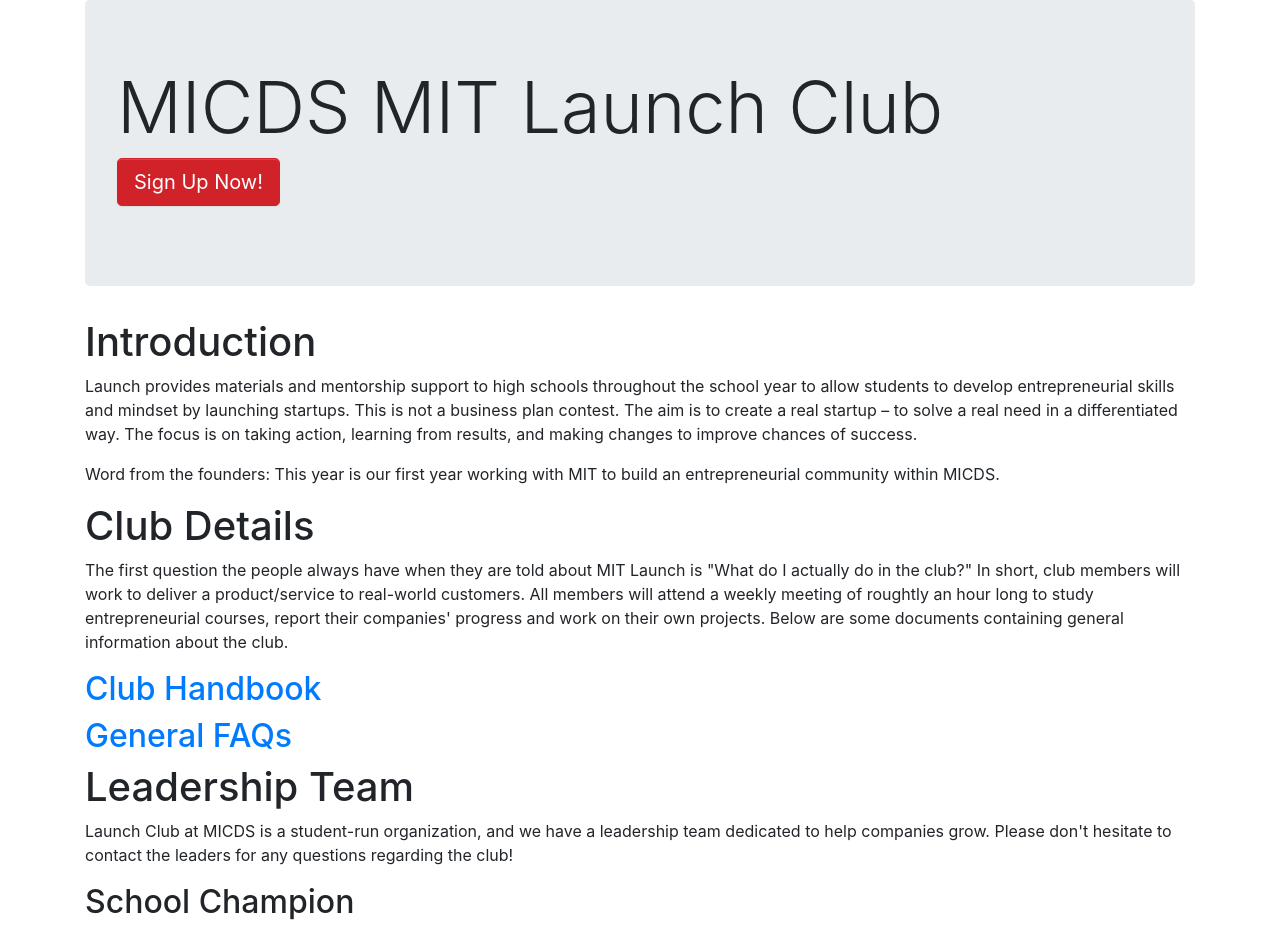
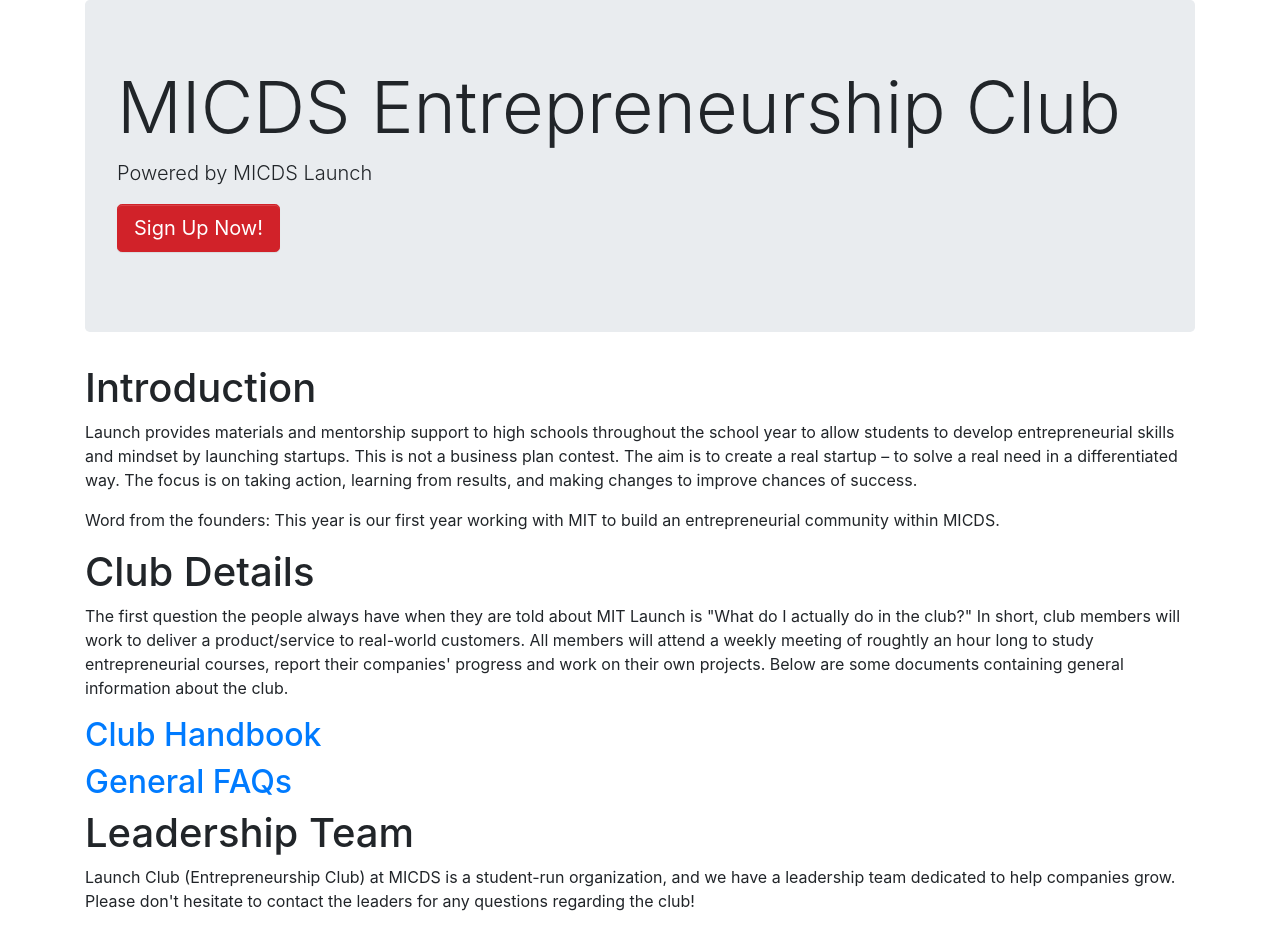
Before and after one commit to MICDS-Programming-Club/MICDS-Launch-Club-2017-2018, a website: page src/html/index.html in a window 1280 px wide. Shown: the top 926 px of the page. Drawn offline with nearby package versions, Linux system fonts and the light colour scheme; files that its build step writes are made by us from their sources.

Commit message:
last try

```diff
--- a/src/html/index.html
+++ b/src/html/index.html
@@ -5,13 +5,16 @@
 		<meta name="viewport" content="width=device-width, initial-scale=1, shrink-to-fit=no">
     	<meta http-equiv="x-ua-compatible" content="ie=edge">
 
-		<title>MICDS Launch Club</title>
+		<title>MICDS Entrepreneurship Club</title>
 		<link rel="stylesheet" href="/css/main.css">
 	</head>
 	<body>
 		<div class="container">
 			<div class="jumbotron">
-				<h1 class="display-3">MICDS MIT Launch Club</h1>
+				<h1 class="display-3">MICDS Entrepreneurship Club</h1>
+				<p class="lead">
+					Powered by MICDS Launch
+				</p>
 				<p class="lead">
 					<a class="btn btn-primary btn-lg" href="#">Sign Up Now!</a>
 				</p>
@@ -30,7 +33,7 @@
 
 			<div class="leaders">
 				<h1>Leadership Team</h1>
-				<p>Launch Club at MICDS is a student-run organization, and we have a leadership team dedicated to help companies grow. Please don't hesitate to contact the leaders for any questions regarding the club!</p>
+				<p>Launch Club (Entrepreneurship Club) at MICDS is a student-run organization, and we have a leadership team dedicated to help companies grow. Please don't hesitate to contact the leaders for any questions regarding the club!</p>
 
 				<h2>School Champion</h2>
 				<div class="row">
```
Also changed, not shown: .travis.yml.
